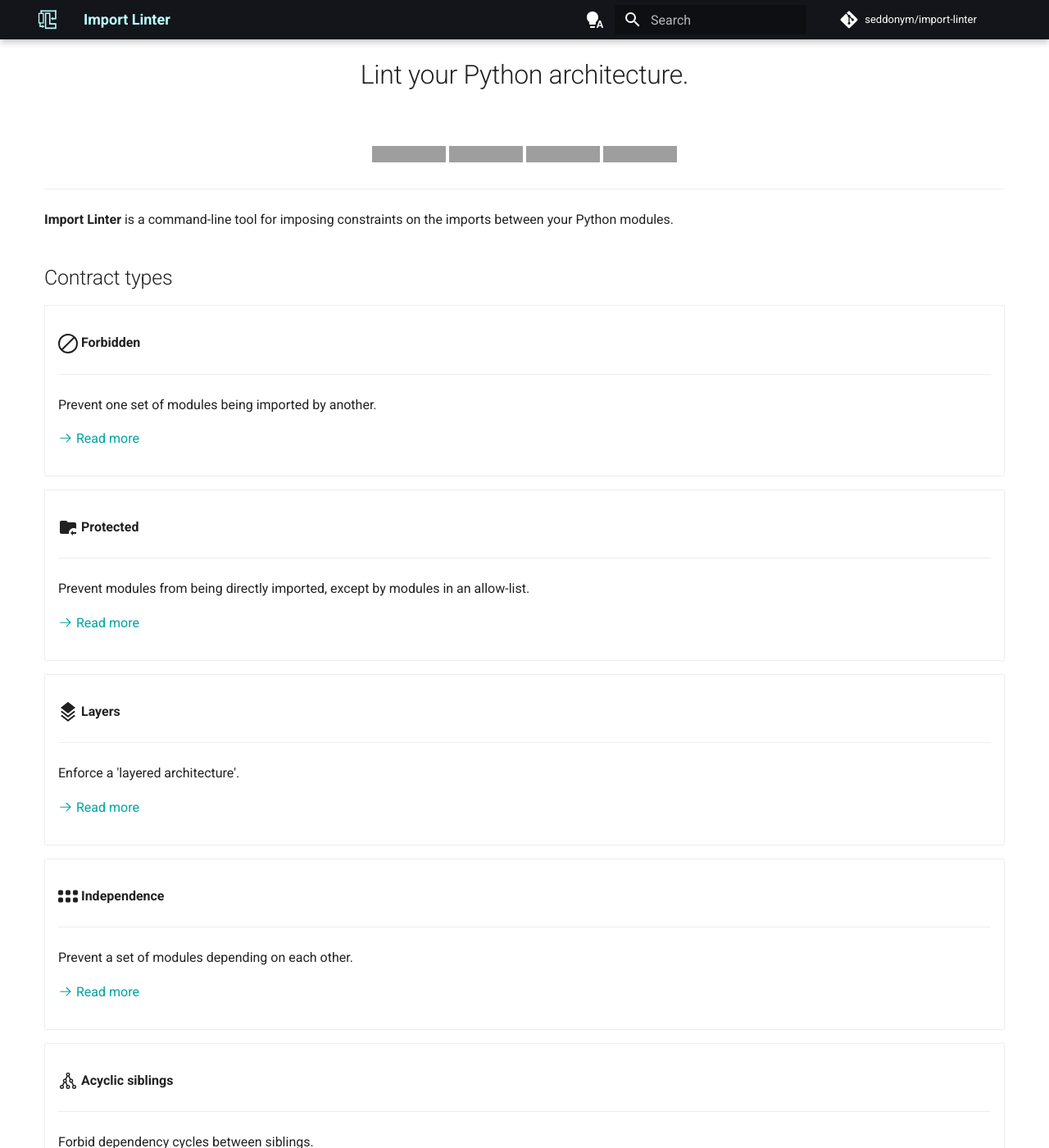
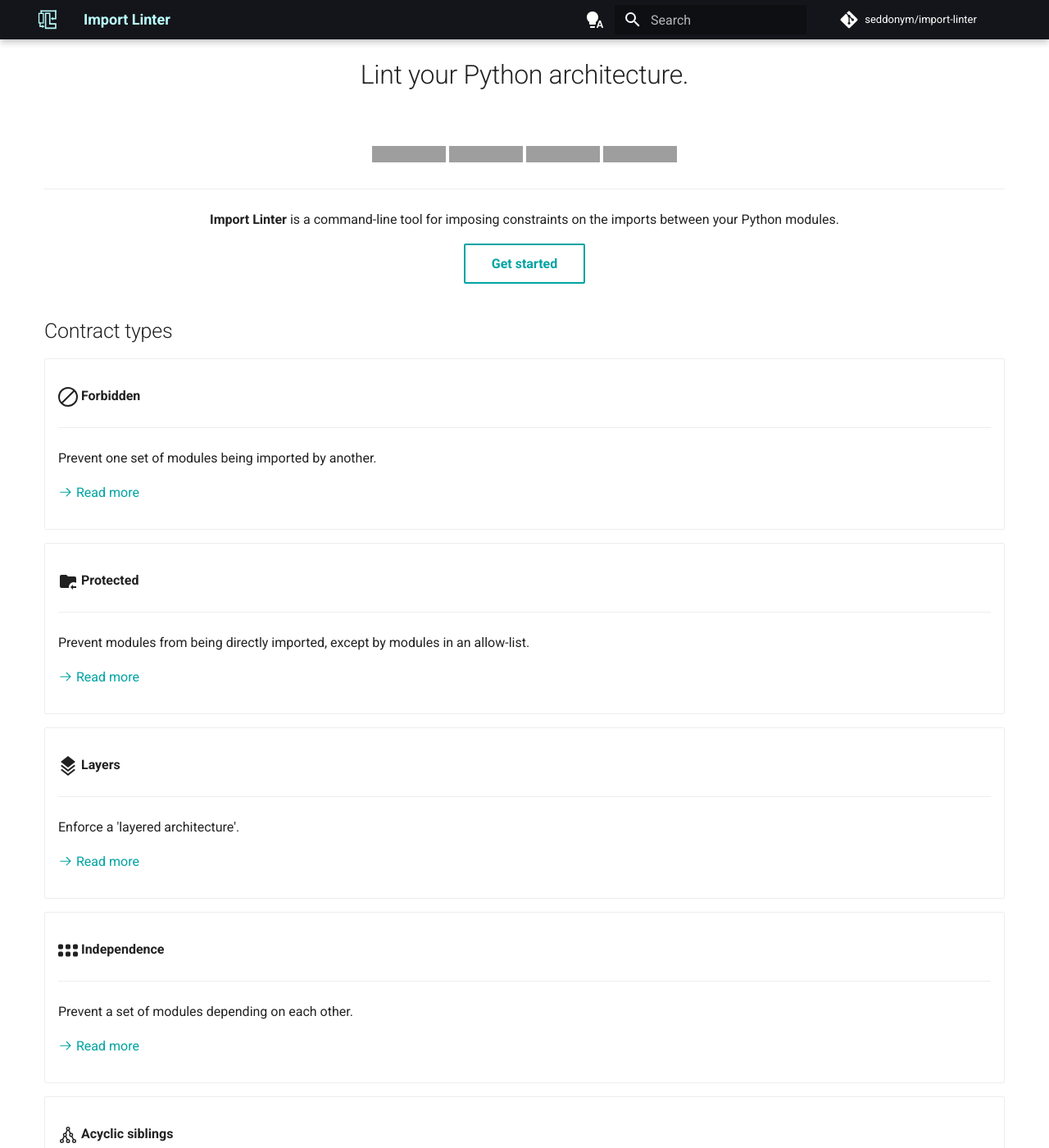
Before and after one commit to seddonym/import-linter, an MkDocs documentation site: the page built from docs/index.md, in a window 1280 px wide and 1400 px high, scrolled down 432 px. Shown: the whole window at 82% size. Built offline with MkDocs 1.6.1 and Material for MkDocs 9.7.7, drawn with Linux system fonts in a browser that asks for light colours; comment, search, counter and statistics services are not loaded; grey boxes are pictures that could not be loaded.

Commit message:
Move Get Started above contracts and centre

```diff
--- a/docs/index.md
+++ b/docs/index.md
@@ -4,6 +4,7 @@
     .md-sidebar--secondary { display: none !important; }
     h2.slogan { text-align: center; font-size: 2em; margin-bottom: 2em; }
     .logo-wrapper { text-align: center; }
+    .centered { text-align: center; }
 </style>
 
 <div class="logo-wrapper" markdown>
@@ -30,8 +31,11 @@
 
 ---
 
+<div class="centered" markdown>
 **Import Linter** is a command-line tool for imposing constraints on the imports between your Python modules.
 
+[Get started](get_started/configure.md){ .md-button .button-center }
+</div>
 
 ## Contract types
 
```
Also changed, not shown: other parts of docs/index.md (+0 -4 lines).
